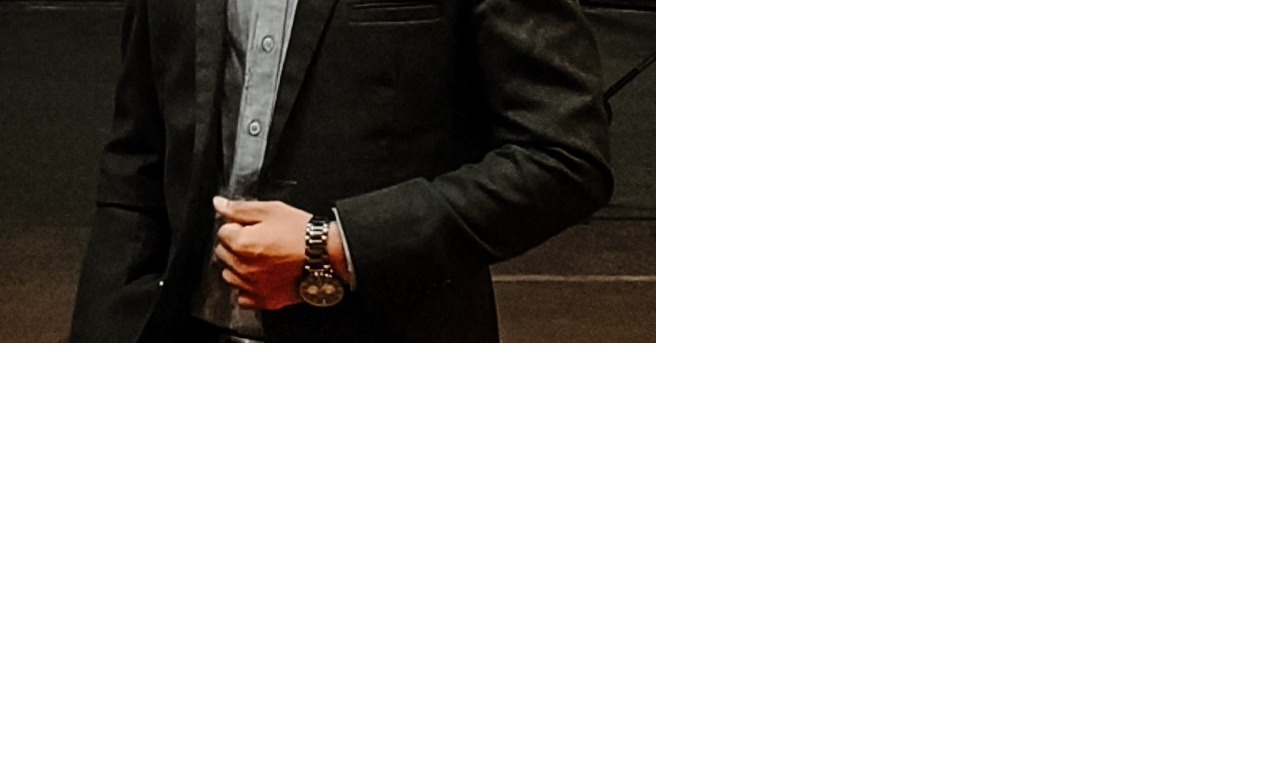
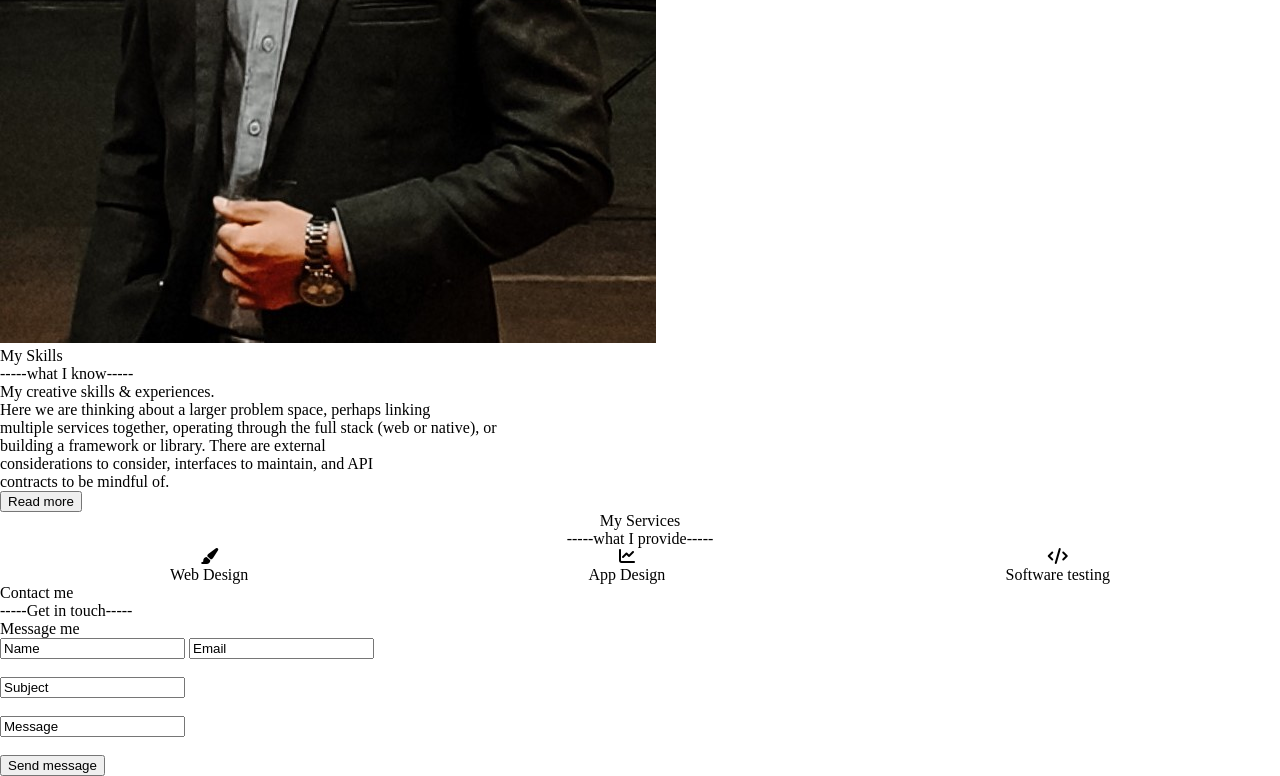
Before and after one commit to sabbirhossain0001/my-portfolio-website, a plain HTML site: page index.html in a window 1280 px wide. Shown: the part 1166-1942 px from the top of the page. Before the commit the page ends 1513 px from the top, so only its background shows below. Drawn offline with Linux system fonts and the light colour scheme.

Commit message:
almost html done

```diff
--- a/index.html
+++ b/index.html
@@ -1,12 +1,15 @@
 <!DOCTYPE html>
 <html lang="en">
+
 <head>
     <meta charset="UTF-8">
     <meta http-equiv="X-UA-Compatible" content="IE=edge">
     <meta name="viewport" content="width=device-width, initial-scale=1.0">
     <link rel="stylesheet" href="style.css">
+    <script src="https://kit.fontawesome.com/b6a5d0aee5.js" crossorigin="anonymous"></script>
     <title>Personal Portfolio</title>
 </head>
+
 <body>
 
     <section class="bacg">
@@ -51,7 +54,7 @@
                 <img src="images/profile-2.jpg" alt="">
             </div>
             <div>
-                    <div>I'm Md Sabbir Hossain and I'm a  <span>Software Engineer</span></div>
+                <div>I'm Md Sabbir Hossain and I'm a <span>Software Engineer</span></div>
                 <p>
                     I'm a highly organized and hardworking
                     person searching for responsible
@@ -66,6 +69,86 @@
             </div>
         </div>
     </section>
+    <section>
+        <div>
+
+            <div class="bacg3">
+            <div>My Skills</div>
+             <div>-----what I know-----</div>
+            </div>
+          <div>
+            <div>My creative skills & experiences. <br>
+                Here we are thinking about a larger problem space, perhaps linking <br>
+                multiple services together, operating through the full stack (web or native), or <br>
+                building a framework or library. There are external <br>
+                considerations to consider, interfaces to maintain, and API <br>
+                contracts to be mindful of.</div>
+                <div><button>Read more</button></div>
+          </div>
+          <div>
+
+          </div>
+        </div>
+    </section>
+    <section>
+        <div class="services">
+            <div class="provide">
+                <div>My Services</div>
+                <div>-----what I provide-----</div>
+            </div>
+
+
+            <div class="provides">
+                <span class="center">
+                    <div>
+                        <i class="fa-solid fa-paintbrush"></i>
+                    </div>
+                    <div>
+                        Web Design
+                    </div>
+                </span>
+                <span class="center">
+                    <div>
+                        <i class="fa-solid fa-chart-line"></i>
+                    </div>
+                    <div>
+                        App Design
+                    </div>
+                </span>
+                <span class="center">
+                    <div>
+                        <i class="fa-solid fa-code"></i>
+                    </div>
+                    <div>
+                         Software testing
+                    </div>
+                </span>
+            </div>
+        </div>
+    </section>
+    <section>
+        <div>
+            <div class="bacg3">
+                <div>Contact me</div>
+                <div>-----Get in touch-----</div>
+            </div>
+            <div>
+                <div>
+
+                </div>
+                <div>
+                    <div>Message me</div>
+                    <form>
+                        <input type="text" value="Name">
+                        <input type="text" value="Email"><br><br>
+                        <input type="text" value="Subject"><br><br>
+                        <input type="text" value="Message"><br><br>
+                        <input type="submit" value="Send message">
+                    </form>
+                </div>
+            </div>
+    </section>
 
 </body>
+
 </html>
--- a/style.css
+++ b/style.css
@@ -22,7 +22,7 @@ body{
 /* .bacg2{
     line-height: 10px;
 } */
-.bacg3{
+.provide{
     display: flex;
     flex-direction: column;
     align-items:center;
@@ -32,3 +32,25 @@ body{
     justify-content: space-around;
     align-items: center;
 }
+.provides{
+    display: flex;
+    justify-content: space-around;
+
+
+}
+.bacg6{
+    display: flex;
+    flex-direction: column;
+    align-items: center;
+}
+
+.services{
+    display: flex;
+    justify-content: space-around;
+    flex-direction: column;
+}
+.center{
+    display: flex;
+    align-items: center;
+    flex-direction: column;
+}
```
Also changed, not shown: images/design1.jpg (added), images/design2.jpg (added). Lines whose indentation alone changed are shown as unchanged.
